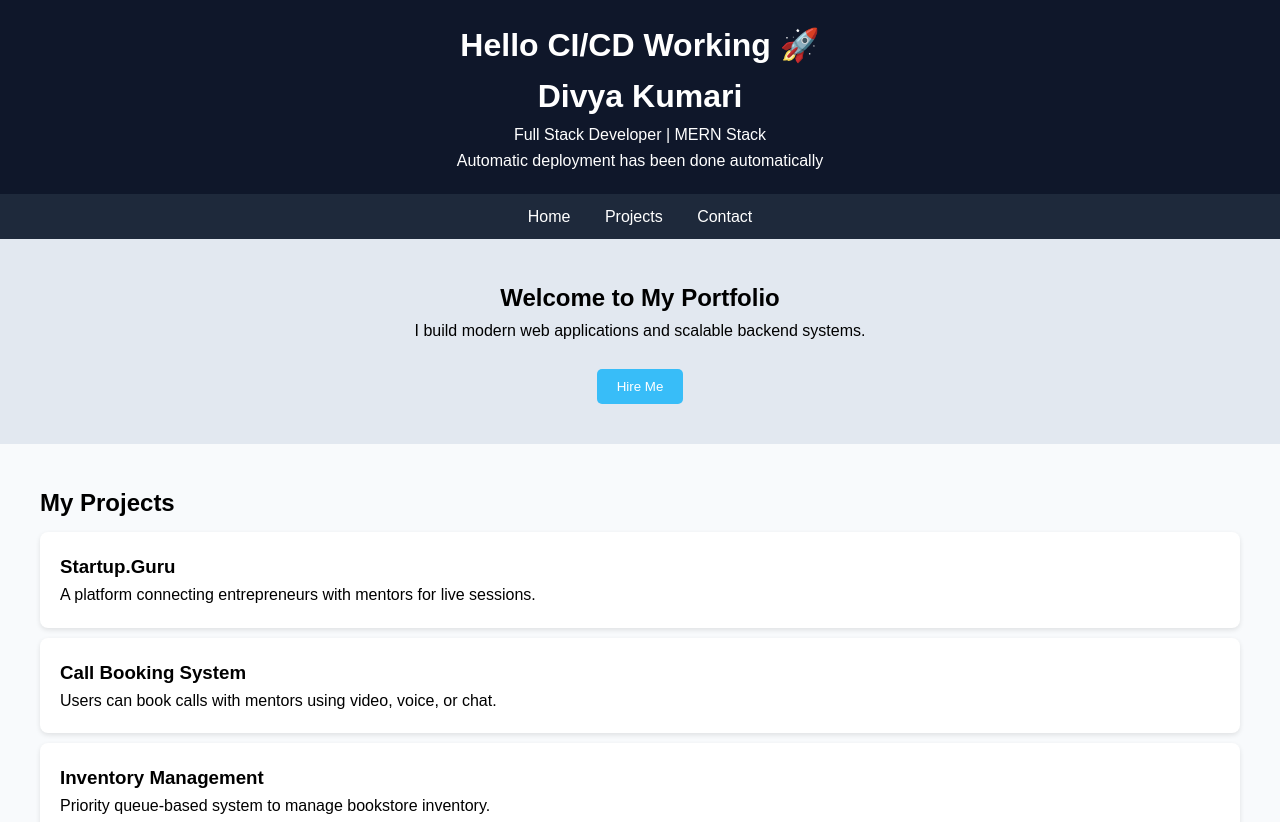
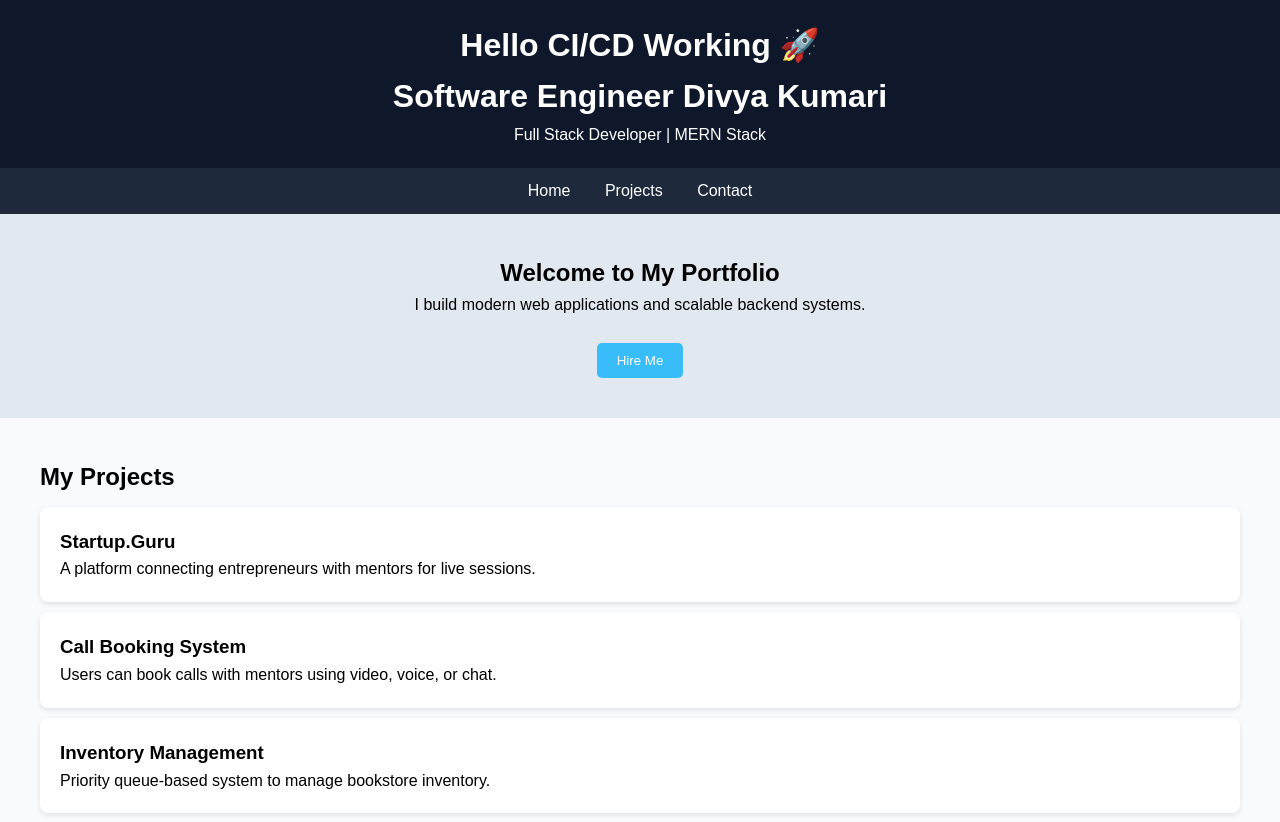
Before and after one commit to Divyakri93/task1, a plain HTML site: page index.html in a window 1280 px wide. Shown: the top 822 px of the page. Drawn offline with Linux system fonts and the light colour scheme.

Commit message:
checking for auto deployment

```diff
--- a/index.html
+++ b/index.html
@@ -93,9 +93,9 @@
     <!-- Header -->
     <header>
       <h1>Hello CI/CD Working 🚀</h1>
-        <h1>Divya Kumari</h1>
+        <h1>Software Engineer Divya Kumari</h1>
         <p>Full Stack Developer | MERN Stack</p>
-        <p>Automatic deployment has been done automatically</p>
+
     </header>
 
     <!-- Navbar -->
```
